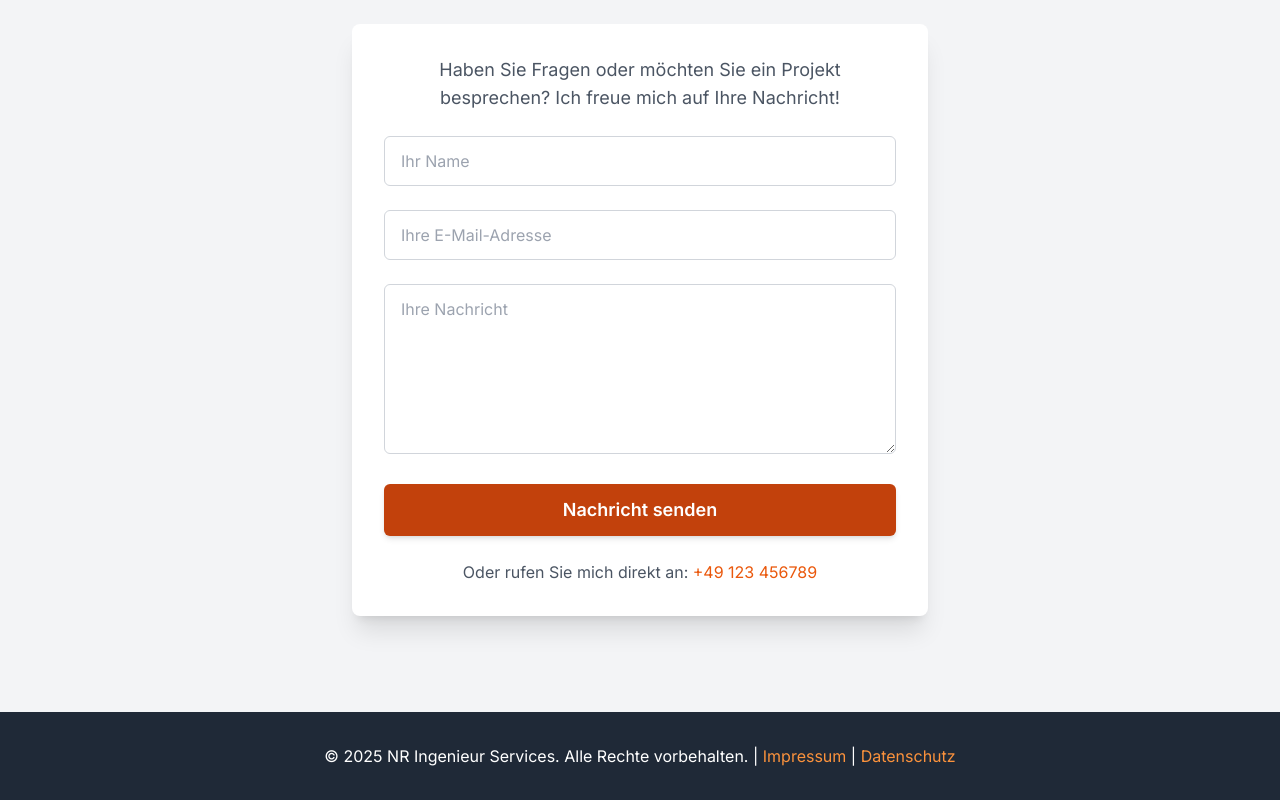
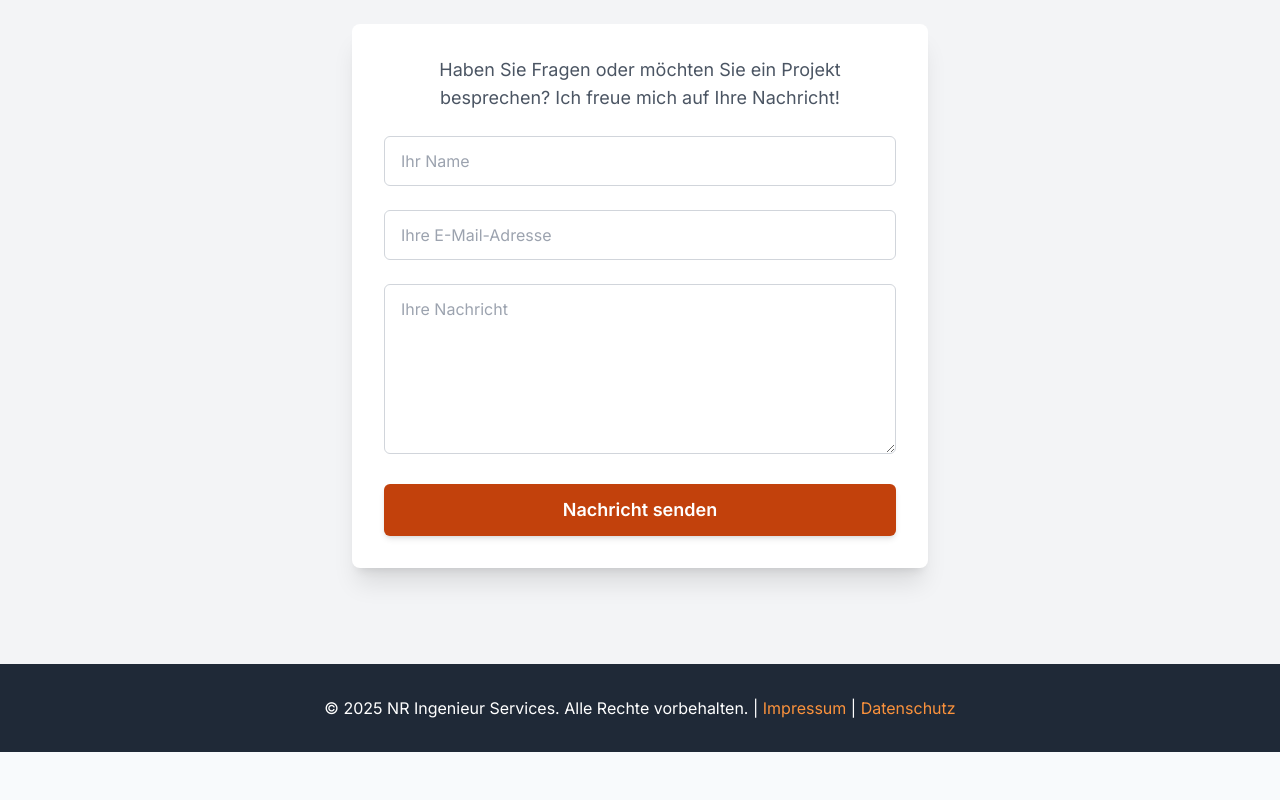
Before and after one commit to NRIngenieurSystems/NRIngenieurSystems.github.io, a plain HTML site: page index.html in a window 1280 px wide. Shown: the part 3554-4354 px from the top of the page. After the commit the page ends 4306 px from the top, so only its background shows below. Drawn offline with nearby package versions, Linux system fonts and the light colour scheme.

Commit message:
ohne nummer

```diff
--- a/index.html
+++ b/index.html
@@ -216,9 +216,6 @@
                         Nachricht senden
                     </button>
                 </form>
-                <p class="mt-6 text-gray-600">
-                    Oder rufen Sie mich direkt an: <a href="tel:+49123456789" class="text-orange-600 hover:underline">+49 123 456789</a>
-                </p>
             </div>
         </div>
     </section>
```
